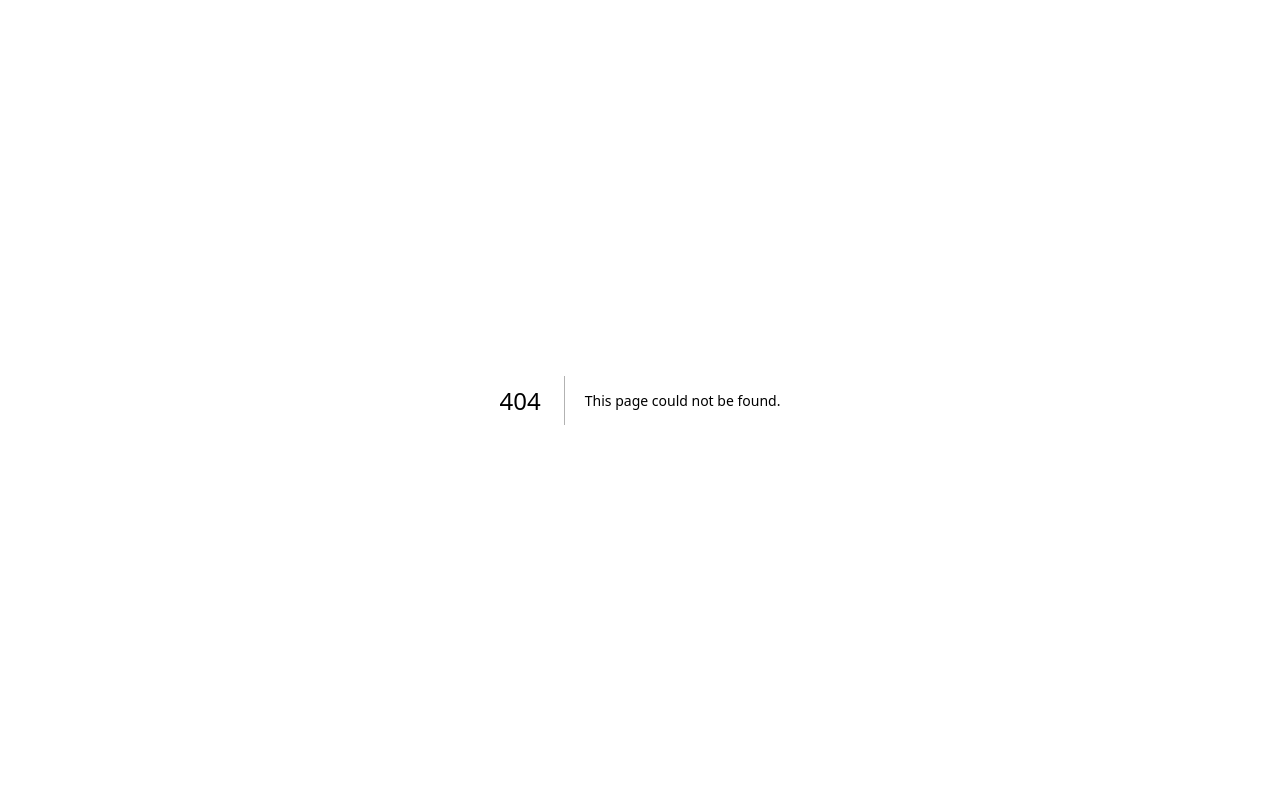
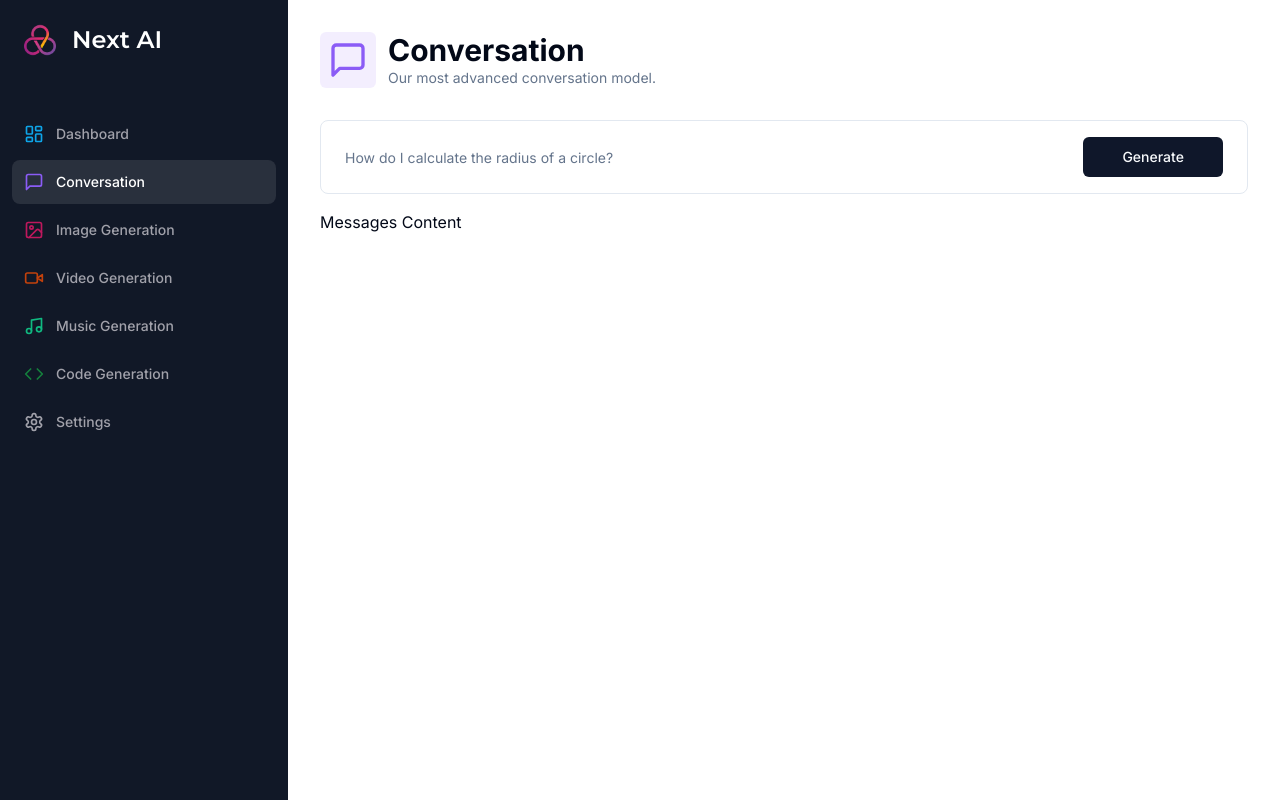
Before and after one commit to rehankhan21/next-SaaS-AI, a Next.js app: page /conversation in a window 1280 px wide. Before the commit this address had no page. Built offline with nearby package versions, Linux system fonts and the light colour scheme.

Commit message:
added form/input and setup validation using zod

```diff
--- /dev/null
+++ b/app/(dashboard)/(routes)/conversation/constants.ts
@@ -0,0 +1,7 @@
+import * as z from "zod";
+
+export const formSchema = z.object({
+    prompt: z.string().min(1, {
+        message: "Prompt is required",
+    }),
+})
--- /dev/null
+++ b/app/(dashboard)/(routes)/conversation/page.tsx
@@ -0,0 +1,85 @@
+"use client"
+
+import * as z from "zod";
+import { MessageSquare } from "lucide-react";
+import { useForm } from "react-hook-form";
+import { zodResolver } from "@hookform/resolvers/zod"
+
+import { Heading } from "@/components/Heading";
+import { Form, FormControl, FormField, FormItem } from "@/components/ui/form";
+import { Input } from "@/components/ui/input";
+import { Button } from "@/components/ui/button";
+
+import { formSchema } from "./constants";
+
+const ConversationPage = () => {
+    const form = useForm<z.infer<typeof formSchema>>({
+        resolver: zodResolver(formSchema),
+        defaultValues: {
+            prompt: ""
+        }
+    });
+
+    const isLoading = form.formState.isSubmitting;
+
+    const onSubmit = async (values: z.infer<typeof formSchema>) => {
+        console.log(values);
+    };
+
+    return (
+        <div>
+            <Heading
+                title="Conversation"
+                description="Our most advanced conversation model."
+                icon={MessageSquare}
+                iconColor="text-violet-500"
+                bgColor="bg-violet-500/10"
+            />
+            <div className=" px-4 lg:px-8">
+                <div>
+                    <Form {...form}>
+                        <form
+                            onSubmit={form.handleSubmit(onSubmit)}
+                            className="
+                             rounded-lg
+                             border
+                             w-full
+                             p-4
+                             px-3
+                             md:px-6
+                             focus-within:shadow-sm
+                             grid
+                             grid-cols-12
+                             gap-2
+                            "
+                        >
+                            <FormField
+                                name="prompt"
+                                render={({ field }) => (
+                                    <FormItem className=" col-span-12 lg:col-span-10">
+                                        <FormControl className=" m-0 p-0">
+                                            <Input
+                                                className=" border-0 outline-none focus-visible:ring-0 focus-visible:ring-transparent"
+                                                disabled={isLoading}
+                                                placeholder="How do I calculate the radius of a circle?"
+                                                {...field} // this replaces onblue, onchange, etc...
+                                            />
+                                        </FormControl>
+                                    </FormItem>
+                                )}
+                            />
+                            <Button className=" col-span-12 lg:col-span-2 w-full" disabled={isLoading}>
+                                Generate
+                            </Button>
+                        </form>
+                    </Form>
+                </div>
+                <div className=" space-y-4 mt-4">
+                    Messages Content
+                </div>
+            </div>
+        </div>
+     );
+}
+
+export default ConversationPage;
--- /dev/null
+++ b/components/Heading.tsx
@@ -0,0 +1,34 @@
+import { LucideIcon } from "lucide-react";
+import { cn } from "@/lib/utils"
+
+interface HeadingProps {
+    title: string;
+    description: string;
+    icon: LucideIcon;
+    iconColor?: string;
+    bgColor?: string;
+}
+
+export const Heading = ({
+    title,
+    description,
+    icon: Icon,
+    iconColor,
+    bgColor
+}: HeadingProps) => {
+    return (
+        <div className=" px-4 lg:px-8 flex items-center gap-x-3 mb-8">
+            <div className={cn("p-2 w-fit rounded-md", bgColor)}>
+                <Icon className={cn("w-10 h-10", iconColor)} />
+            </div>
+            <div>
+                <h2 className=" text-3xl font-bold">
+                    {title}
+                </h2>
+                <p className=" text-sm text-muted-foreground">
+                    {description}
+                </p>
+            </div>
+        </div>
+    )
+}
--- a/components/Sidebar.tsx
+++ b/components/Sidebar.tsx
@@ -22,7 +22,7 @@
     {
         label: 'Conversation',
         icon: MessageSquare,
-        href: '/converstion',
+        href: '/conversation',
         color: 'text-violet-500',
     },
     {
--- /dev/null
+++ b/components/ui/form.tsx
@@ -0,0 +1,176 @@
+import * as React from "react"
+import * as LabelPrimitive from "@radix-ui/react-label"
+import { Slot } from "@radix-ui/react-slot"
+import {
+  Controller,
+  ControllerProps,
+  FieldPath,
+  FieldValues,
+  FormProvider,
+  useFormContext,
+} from "react-hook-form"
+
+import { cn } from "@/lib/utils"
+import { Label } from "@/components/ui/label"
+
+const Form = FormProvider
+
+type FormFieldContextValue<
+  TFieldValues extends FieldValues = FieldValues,
+  TName extends FieldPath<TFieldValues> = FieldPath<TFieldValues>
+> = {
+  name: TName
+}
+
+const FormFieldContext = React.createContext<FormFieldContextValue>(
+  {} as FormFieldContextValue
+)
+
+const FormField = <
+  TFieldValues extends FieldValues = FieldValues,
+  TName extends FieldPath<TFieldValues> = FieldPath<TFieldValues>
+>({
+  ...props
+}: ControllerProps<TFieldValues, TName>) => {
+  return (
+    <FormFieldContext.Provider value={{ name: props.name }}>
+      <Controller {...props} />
+    </FormFieldContext.Provider>
+  )
+}
+
+const useFormField = () => {
+  const fieldContext = React.useContext(FormFieldContext)
+  const itemContext = React.useContext(FormItemContext)
+  const { getFieldState, formState } = useFormContext()
+
+  const fieldState = getFieldState(fieldContext.name, formState)
+
+  if (!fieldContext) {
+    throw new Error("useFormField should be used within <FormField>")
+  }
+
+  const { id } = itemContext
+
+  return {
+    id,
+    name: fieldContext.name,
+    formItemId: `${id}-form-item`,
+    formDescriptionId: `${id}-form-item-description`,
+    formMessageId: `${id}-form-item-message`,
+    ...fieldState,
+  }
+}
+
+type FormItemContextValue = {
+  id: string
+}
+
+const FormItemContext = React.createContext<FormItemContextValue>(
+  {} as FormItemContextValue
+)
+
+const FormItem = React.forwardRef<
+  HTMLDivElement,
+  React.HTMLAttributes<HTMLDivElement>
+>(({ className, ...props }, ref) => {
+  const id = React.useId()
+
+  return (
+    <FormItemContext.Provider value={{ id }}>
+      <div ref={ref} className={cn("space-y-2", className)} {...props} />
+    </FormItemContext.Provider>
+  )
+})
+FormItem.displayName = "FormItem"
+
+const FormLabel = React.forwardRef<
+  React.ElementRef<typeof LabelPrimitive.Root>,
+  React.ComponentPropsWithoutRef<typeof LabelPrimitive.Root>
+>(({ className, ...props }, ref) => {
+  const { error, formItemId } = useFormField()
+
+  return (
+    <Label
+      ref={ref}
+      className={cn(error && "text-destructive", className)}
+      htmlFor={formItemId}
+      {...props}
+    />
+  )
+})
+FormLabel.displayName = "FormLabel"
+
+const FormControl = React.forwardRef<
+  React.ElementRef<typeof Slot>,
+  React.ComponentPropsWithoutRef<typeof Slot>
+>(({ ...props }, ref) => {
+  const { error, formItemId, formDescriptionId, formMessageId } = useFormField()
+
+  return (
+    <Slot
+      ref={ref}
+      id={formItemId}
+      aria-describedby={
+        !error
+          ? `${formDescriptionId}`
+          : `${formDescriptionId} ${formMessageId}`
+      }
+      aria-invalid={!!error}
+      {...props}
+    />
+  )
+})
+FormControl.displayName = "FormControl"
+
+const FormDescription = React.forwardRef<
+  HTMLParagraphElement,
+  React.HTMLAttributes<HTMLParagraphElement>
+>(({ className, ...props }, ref) => {
+  const { formDescriptionId } = useFormField()
+
+  return (
+    <p
+      ref={ref}
+      id={formDescriptionId}
+      className={cn("text-sm text-muted-foreground", className)}
+      {...props}
+    />
+  )
+})
+FormDescription.displayName = "FormDescription"
+
+const FormMessage = React.forwardRef<
+  HTMLParagraphElement,
+  React.HTMLAttributes<HTMLParagraphElement>
+>(({ className, children, ...props }, ref) => {
+  const { error, formMessageId } = useFormField()
+  const body = error ? String(error?.message) : children
+
+  if (!body) {
+    return null
+  }
+
+  return (
+    <p
+      ref={ref}
+      id={formMessageId}
+      className={cn("text-sm font-medium text-destructive", className)}
+      {...props}
+    >
+      {body}
+    </p>
+  )
+})
+FormMessage.displayName = "FormMessage"
+
+export {
+  useFormField,
+  Form,
+  FormItem,
+  FormLabel,
+  FormControl,
+  FormDescription,
+  FormMessage,
+  FormField,
+}
--- /dev/null
+++ b/components/ui/input.tsx
@@ -0,0 +1,25 @@
+import * as React from "react"
+
+import { cn } from "@/lib/utils"
+
+export interface InputProps
+  extends React.InputHTMLAttributes<HTMLInputElement> {}
+
+const Input = React.forwardRef<HTMLInputElement, InputProps>(
+  ({ className, type, ...props }, ref) => {
+    return (
+      <input
+        type={type}
+        className={cn(
+          "flex h-10 w-full rounded-md border border-input bg-background px-3 py-2 text-sm ring-offset-background file:border-0 file:bg-transparent file:text-sm file:font-medium placeholder:text-muted-foreground focus-visible:outline-none focus-visible:ring-2 focus-visible:ring-ring focus-visible:ring-offset-2 disabled:cursor-not-allowed disabled:opacity-50",
+          className
+        )}
+        ref={ref}
+        {...props}
+      />
+    )
+  }
+)
+Input.displayName = "Input"
+
+export { Input }
--- /dev/null
+++ b/components/ui/label.tsx
@@ -0,0 +1,26 @@
+"use client"
+
+import * as React from "react"
+import * as LabelPrimitive from "@radix-ui/react-label"
+import { cva, type VariantProps } from "class-variance-authority"
+
+import { cn } from "@/lib/utils"
+
+const labelVariants = cva(
+  "text-sm font-medium leading-none peer-disabled:cursor-not-allowed peer-disabled:opacity-70"
+)
+
+const Label = React.forwardRef<
+  React.ElementRef<typeof LabelPrimitive.Root>,
+  React.ComponentPropsWithoutRef<typeof LabelPrimitive.Root> &
+    VariantProps<typeof labelVariants>
+>(({ className, ...props }, ref) => (
+  <LabelPrimitive.Root
+    ref={ref}
+    className={cn(labelVariants(), className)}
+    {...props}
+  />
+))
+Label.displayName = LabelPrimitive.Root.displayName
+
+export { Label }
--- a/package.json
+++ b/package.json
@@ -10,7 +10,9 @@
   },
   "dependencies": {
     "@clerk/nextjs": "^4.23.5",
+    "@hookform/resolvers": "^3.3.1",
     "@radix-ui/react-dialog": "^1.0.4",
+    "@radix-ui/react-label": "^2.0.2",
     "@radix-ui/react-slot": "^1.0.2",
     "@types/node": "20.5.9",
     "@types/react": "18.2.21",
@@ -25,9 +27,11 @@
     "postcss": "8.4.29",
     "react": "18.2.0",
     "react-dom": "18.2.0",
+    "react-hook-form": "^7.46.2",
     "tailwind-merge": "^1.14.0",
     "tailwindcss": "3.3.3",
     "tailwindcss-animate": "^1.0.7",
-    "typescript": "5.2.2"
+    "typescript": "5.2.2",
+    "zod": "^3.22.2"
   }
 }
```
Also changed, not shown: 1 other file (tests, documents, lock files or other folders).
